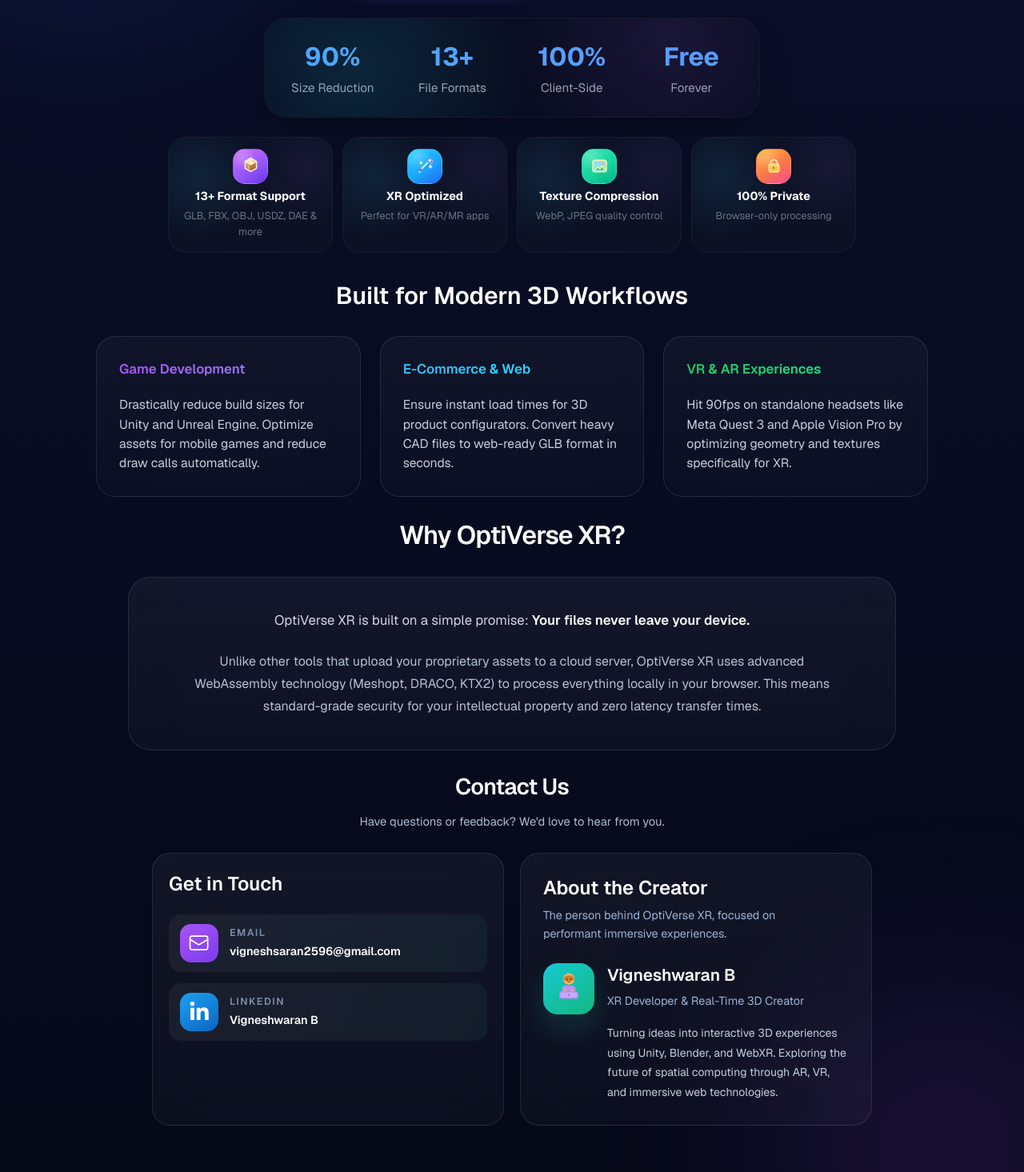
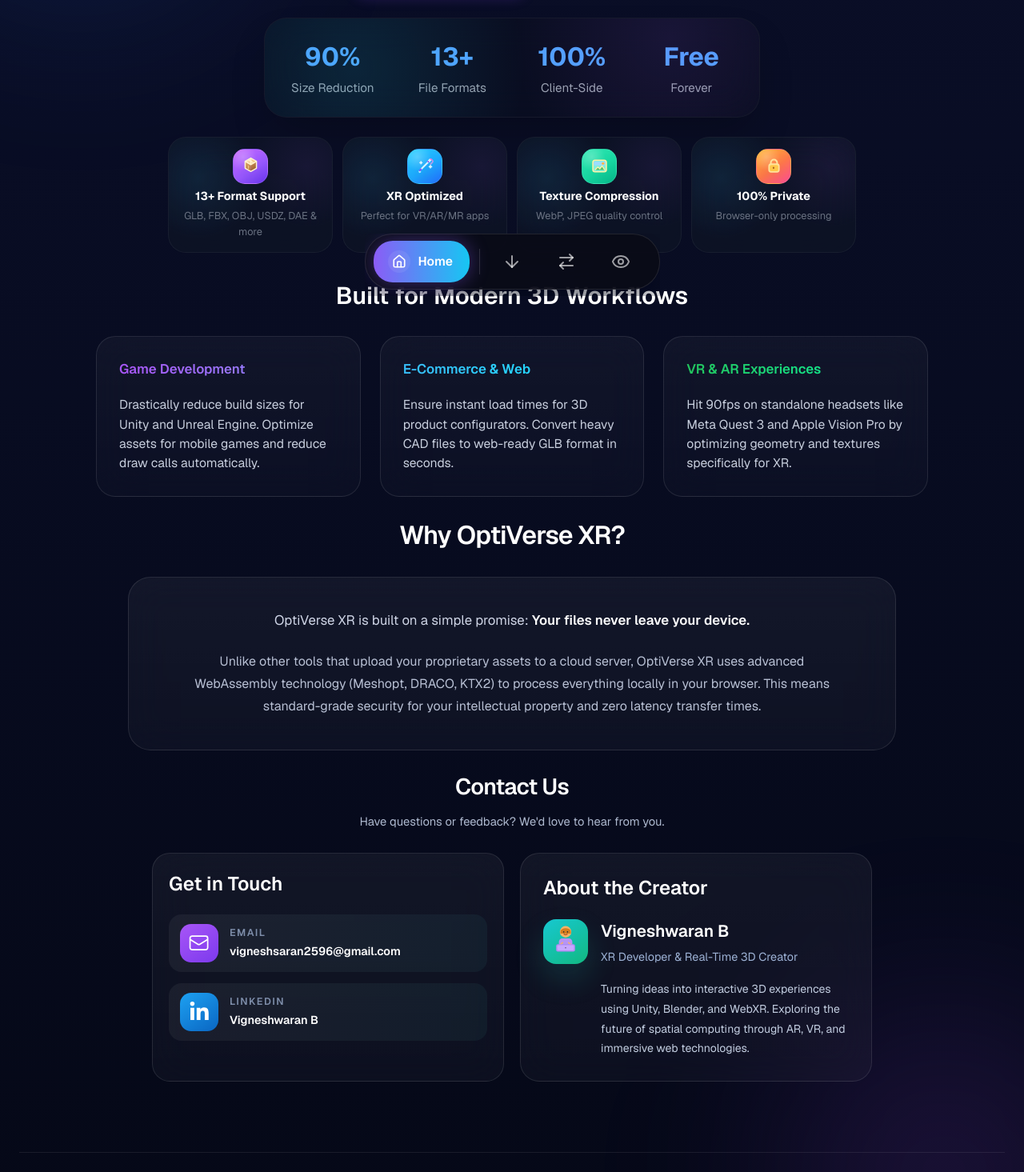
Before and after one commit to VigneshwaranECE/OptiVerse-XR, a Next.js app: page / in a window 1280 px wide. Shown: the part 406-1871 px from the top of the page at 80% size. Built offline with nearby package versions, Linux system fonts and the light colour scheme.

Commit message:
Add floating dock and refine creator card

```diff
--- a/app/page.tsx
+++ b/app/page.tsx
@@ -1,4 +1,4 @@
-import { Box, Zap } from "lucide-react";
+import { ArrowDown, ArrowRightLeft, Box, Eye, HomeIcon, Zap } from "lucide-react";
 import { FaLinkedinIn } from "react-icons/fa6";
 import { HiOutlineEnvelope } from "react-icons/hi2";
 
@@ -29,7 +29,7 @@
 
 export default function Home() {
   return (
-    <main className="relative flex min-h-screen flex-col items-center gap-6 overflow-hidden bg-gradient-to-b from-[#0b0f2a] to-[#050816] px-6 pt-12 pb-16 text-white">
+    <main className="relative flex min-h-screen flex-col items-center gap-6 overflow-hidden bg-gradient-to-b from-[#0b0f2a] to-[#050816] px-6 pt-12 pb-36 text-white">
       <div className="absolute top-0 left-[-100px] h-[400px] w-[400px] rounded-full bg-blue-500/14 blur-[120px]" />
       <div className="absolute right-[-100px] bottom-0 h-[400px] w-[400px] rounded-full bg-purple-500/14 blur-[120px]" />
 
@@ -162,15 +162,14 @@
           </div>
 
           <div className="flex h-full flex-col rounded-[24px] border border-white/10 bg-[linear-gradient(180deg,rgba(255,255,255,0.05),rgba(255,255,255,0.03))] p-6 text-left backdrop-blur-xl md:p-7">
-            <div className="space-y-2">
+            <div>
               <h3 className="text-[1.5rem] font-semibold leading-tight">About the Creator</h3>
-              <p className="max-w-[360px] text-[0.9rem] leading-relaxed text-[#9DB2D5]">
-                The person behind OptiVerse XR, focused on performant immersive experiences.
-              </p>
             </div>
             <div className="mt-6 flex items-start gap-4">
-              <div className="flex h-16 w-16 shrink-0 items-center justify-center self-start rounded-[18px] bg-[linear-gradient(145deg,#17C8D1_0%,#12B981_100%)] shadow-[0_18px_36px_rgba(20,184,166,0.18)]">
-                <CreatorLogo />
+              <div className="relative flex h-14 w-14 shrink-0 items-center justify-center self-start rounded-[16px] bg-[linear-gradient(145deg,#17C8D1_0%,#12B981_100%)] shadow-[0_18px_36px_rgba(20,184,166,0.18)]">
+                <div className="relative z-10">
+                  <CreatorLogo />
+                </div>
               </div>
               <div className="min-w-0 flex-1 pt-0.5">
                 <h4 className="text-[1.3rem] font-semibold leading-tight">Vigneshwaran B</h4>
@@ -226,7 +225,55 @@
           </div>
         </div>
       </footer>
+
+      <FloatingDock />
     </main>
+  );
+}
+
+function FloatingDock() {
+  return (
+    <div className="pointer-events-none fixed inset-x-0 bottom-6 z-30 px-4">
+      <div className="mx-auto w-full max-w-fit overflow-x-auto pb-2 [-ms-overflow-style:none] [scrollbar-width:none] [&::-webkit-scrollbar]:hidden">
+        <nav className="pointer-events-auto mx-auto flex min-w-[340px] items-center gap-3 rounded-[34px] border border-white/10 bg-[#0a0b17]/92 px-2.5 py-2 pr-5 shadow-[0_20px_50px_rgba(2,6,23,0.55)] backdrop-blur-2xl">
+          <a
+            href="#"
+            className="flex min-w-[120px] items-center gap-2.5 rounded-[24px] bg-[linear-gradient(90deg,#8B5CF6_0%,#16C7F3_100%)] px-[18px] py-3 text-[0.98rem] font-semibold text-white shadow-[0_0_24px_rgba(139,92,246,0.4)]"
+          >
+            <span className="flex h-7 w-7 items-center justify-center rounded-[16px] bg-white/8">
+              <HomeIcon size={18} strokeWidth={2.2} />
+            </span>
+            <span>Home</span>
+          </a>
+          <DockDivider />
+          <DockIconButton icon={<ArrowDown size={24} strokeWidth={2} />} label="Download" />
+          <DockIconButton icon={<ArrowRightLeft size={24} strokeWidth={2} />} label="Swap" />
+          <DockIconButton icon={<Eye size={24} strokeWidth={2} />} label="Preview" />
+        </nav>
+      </div>
+    </div>
+  );
+}
+
+function DockDivider() {
+  return <div className="h-8 w-px bg-white/14" aria-hidden="true" />;
+}
+
+function DockIconButton({
+  icon,
+  label,
+}: {
+  icon: React.ReactNode;
+  label: string;
+}) {
+  return (
+    <button
+      type="button"
+      aria-label={label}
+      className="flex h-10 w-14 items-center justify-center rounded-full text-white/60 transition duration-300 hover:bg-white/6 hover:text-white"
+    >
+      {icon}
+    </button>
   );
 }
 
```
